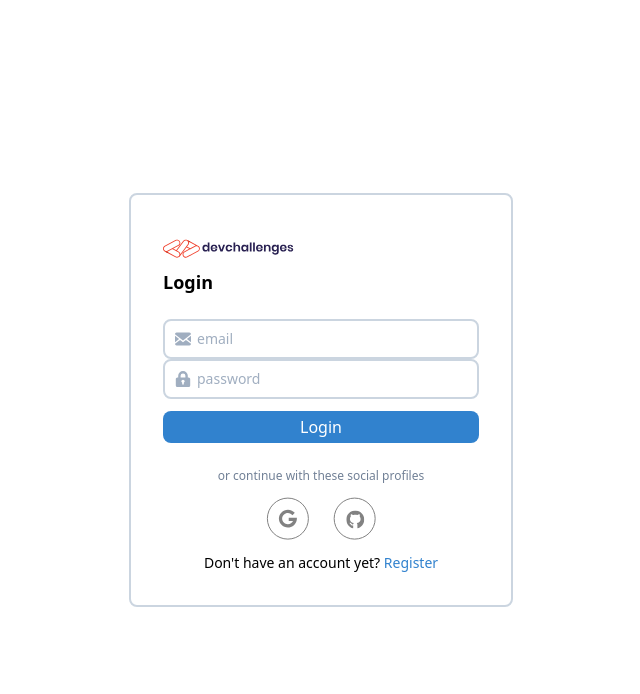
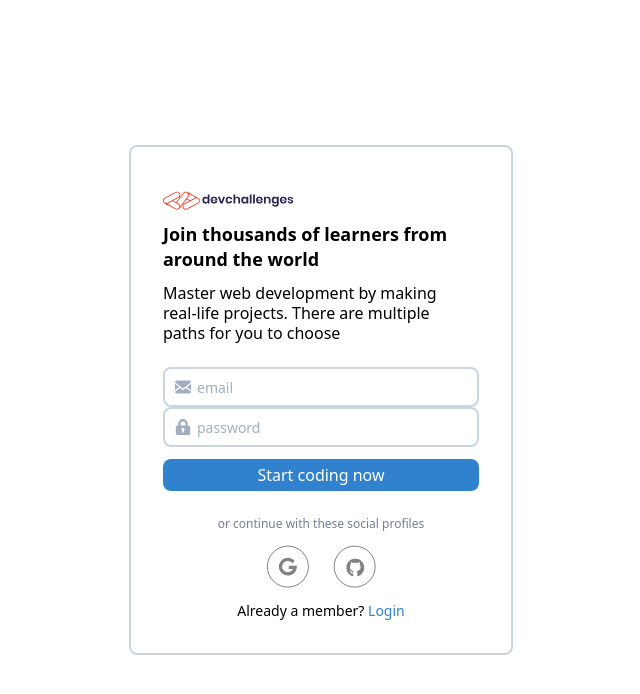
Before and after one commit to jeffn12/authapp-client, a React (Create React App) app: page / in a window 1280 px wide. Shown: the top 694 px of the page, without its empty margins (319-959 px from the left). Built offline with nearby package versions, Linux system fonts and the light colour scheme.

Commit message:
feat: connect signup form to server

```diff
--- a/src/index.js
+++ b/src/index.js
@@ -2,11 +2,11 @@ import React from 'react';
 import ReactDOM from 'react-dom';
 import './tailwind.output.css';
 //import App from './App';
-import Login from './views/Login';
+import SignUp from './views/SignUp';
 
 ReactDOM.render(
   <React.StrictMode>
-    <Login />
+    <SignUp />
   </React.StrictMode>,
   document.getElementById('root')
 );
--- a/src/views/SignUp.js
+++ b/src/views/SignUp.js
@@ -1,35 +1,90 @@
-import React from 'react'
-import {Lock, Envelope} from "../components/icons";
+import React from 'react';
+import { Lock, Envelope } from '../components/icons';
 
 function SignUp() {
+  const onSubmit = (e) => {
+    e.preventDefault();
+    fetch('http://localhost:4141/auth/register', {
+      method: 'POST',
+      headers: {
+        Accept: 'application/json',
+        'Content-Type': 'application/json',
+      },
+      body: JSON.stringify({
+        username: e.target.email.value,
+        password: e.target.password.value,
+      }),
+    })
+      .then((res) => res.json())
+      .then((json) => console.log(json))
+      .catch((err) => console.error(err));
+  };
+
   return (
     <div className="flex items-center justify-center h-screen">
-      <div id="login-container" className="border-2 border-gray-400 rounded-lg max-w-sm p-8">
-        <img src="/devchallenges.svg" alt="devchallenges logo with text" className="my-3"/>
-        <p className="font-semibold my-3 mr-5 text-lg leading-snug">Join thousands of learners from around the world</p>
-        <p className="my-3 mr-5 leading-tight">Master web development by making real-life projects. There are multiple paths for you to choose</p>
+      <div
+        id="login-container"
+        className="border-2 border-gray-400 rounded-lg max-w-sm p-8"
+      >
+        <img
+          src="/devchallenges.svg"
+          alt="devchallenges logo with text"
+          className="my-3"
+        />
+        <p className="font-semibold my-3 mr-5 text-lg leading-snug">
+          Join thousands of learners from around the world
+        </p>
+        <p className="my-3 mr-5 leading-tight">
+          Master web development by making real-life projects. There are
+          multiple paths for you to choose
+        </p>
         <div id="login-form" className="my-6">
-          <form className="m-0">
+          <form onSubmit={onSubmit} className="m-0">
             <label htmlFor="email">
-            <Envelope className="fill-current text-gray-500 h-4 m-3 absolute"/>
-              <input id="email" type="text" className="border-2 border-gray-400 rounded-lg w-full h-10 pl-8 focus:outline-none text-sm" placeholder="email"/>
+              <Envelope className="fill-current text-gray-500 h-4 m-3 absolute" />
+              <input
+                id="email"
+                type="text"
+                name="email"
+                className="border-2 border-gray-400 rounded-lg w-full h-10 pl-8 focus:outline-none text-sm"
+                placeholder="email"
+              />
             </label>
             <label htmlFor="password">
-              <Lock className="fill-current text-gray-500 h-4 m-3 absolute"/>
-              <input id="password" type="password" className="border-2 border-gray-400 rounded-lg w-full h-10 pl-8 focus:outline-none text-sm" placeholder="password" />
+              <Lock className="fill-current text-gray-500 h-4 m-3 absolute" />
+              <input
+                id="password"
+                type="password"
+                name="password"
+                className="border-2 border-gray-400 rounded-lg w-full h-10 pl-8 focus:outline-none text-sm"
+                placeholder="password"
+              />
             </label>
-            <button className="bg-blue-600 text-white rounded-lg w-full h-8 mt-3">Start coding now</button>
+            <button className="bg-blue-600 text-white rounded-lg w-full h-8 mt-3">
+              Start coding now
+            </button>
           </form>
         </div>
-        <p className="text-center text-gray-600 text-xs">or continue with these social profiles</p>
+        <p className="text-center text-gray-600 text-xs">
+          or continue with these social profiles
+        </p>
         <div id="social-profiles" className="flex justify-center my-3">
-          <a href="/" className="mx-3"><img src="/Google.svg" alt="google logo" /></a>
-          <a href="/" className="mx-3"><img src="/Github.svg" alt="github logo" /></a>
+          <a href="/" className="mx-3">
+            <img src="/Google.svg" alt="google logo" />
+          </a>
+          <a href="/" className="mx-3">
+            <img src="/Github.svg" alt="github logo" />
+          </a>
         </div>
-        <p className="text-center text-sm">Already a member? <a href="/" className="text-blue-600">Login</a></p>
+        <p className="text-center text-sm">
+          Already a member?{' '}
+          <a href="/" className="text-blue-600">
+            Login
+          </a>
+        </p>
       </div>
     </div>
-  )
+  );
 }
 
-export default SignUp
+export default SignUp;
```
Also changed, not shown: tailwind.config.js (+3 -8 lines).
